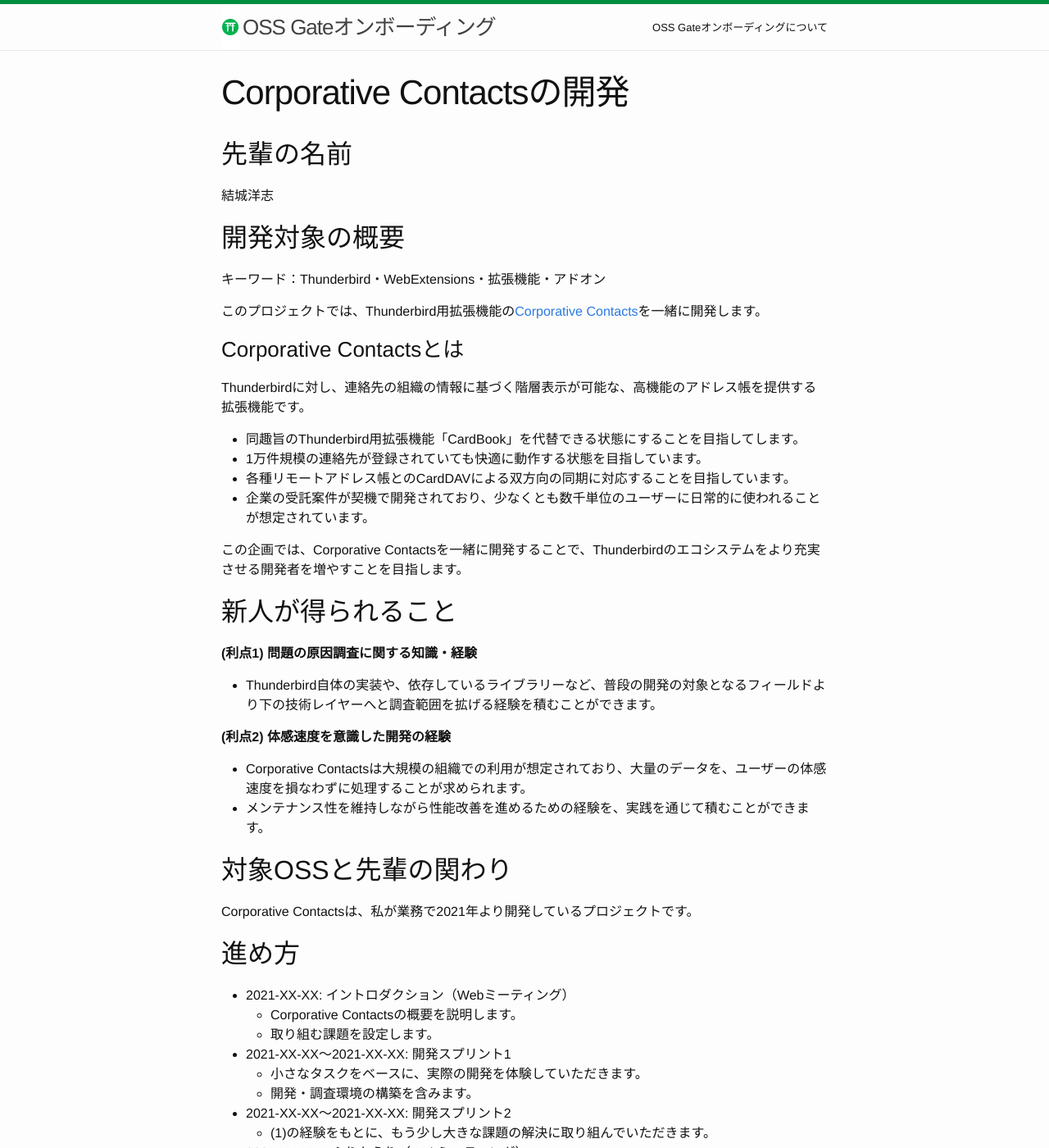
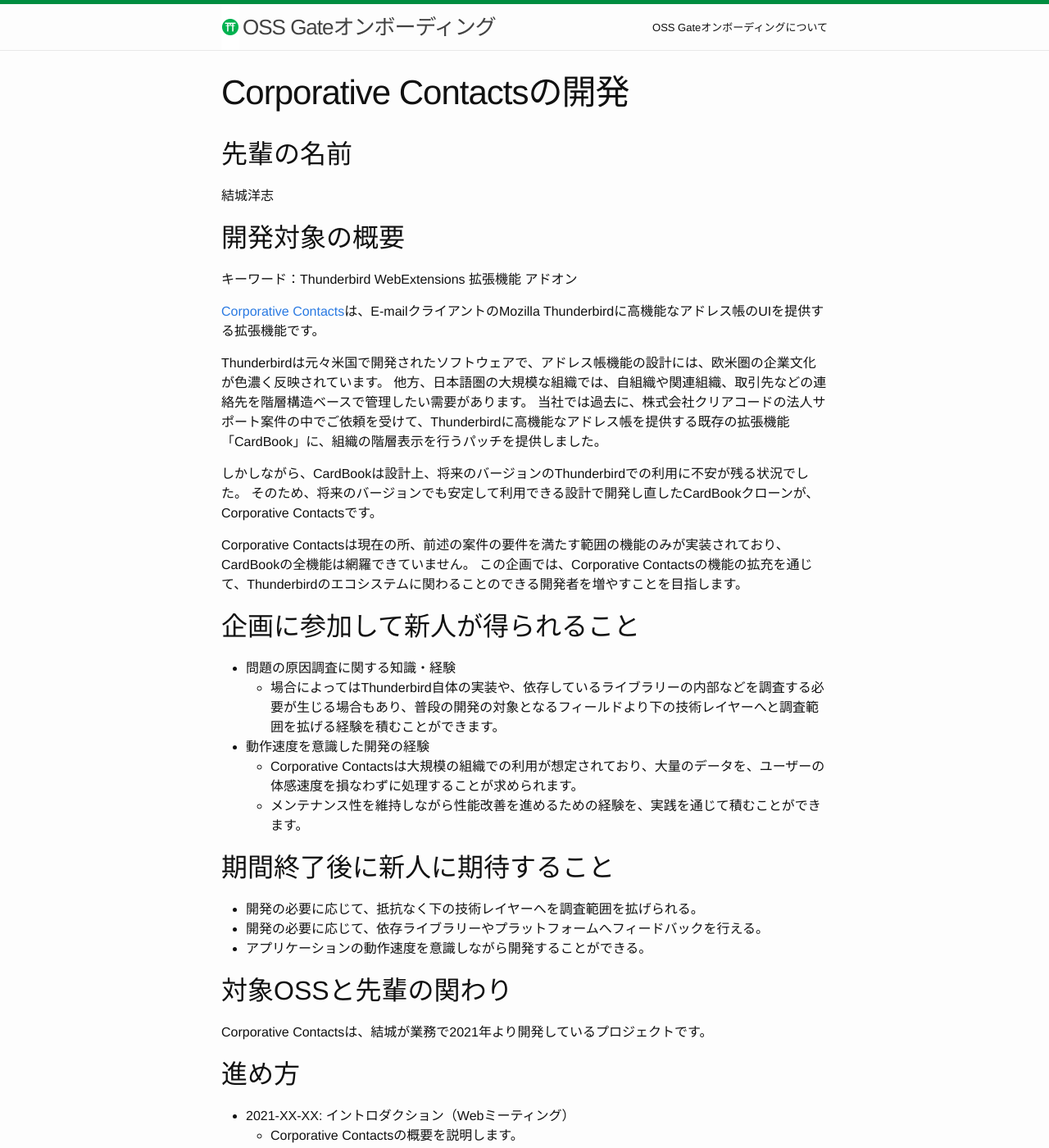
Before and after one commit to oss-gate/on-boarding, a Jekyll site: the page built from proposals/2021-08/piroor-corporative-contacts/index.md, in a window 1280 px wide and 1400 px high. Shown: the whole window at 82% size. Built offline with Jekyll 4.4.1, drawn with Linux system fonts in a browser that asks for light colours; Markdown is read by kramdown in place of the engine named in the settings; comment, search, counter and statistics services are not loaded; some of the changed text lies outside the part shown.

Commit message:
Rewrite proposal

```diff
--- a/proposals/2021-08/piroor-corporative-contacts/index.md
+++ b/proposals/2021-08/piroor-corporative-contacts/index.md
@@ -9,36 +9,38 @@ title: Corporative Contactsの開発
 
 ## 開発対象の概要
 
-キーワード：Thunderbird・WebExtensions・拡張機能・アドオン
+キーワード：Thunderbird WebExtensions 拡張機能 アドオン
 
-このプロジェクトでは、Thunderbird用拡張機能の[Corporative Contacts](https://gitlab.com/clear-code/tb-corporative-contacts/)を一緒に開発します。
+[Corporative Contacts](https://gitlab.com/clear-code/tb-corporative-contacts/)は、E-mailクライアントのMozilla Thunderbirdに高機能なアドレス帳のUIを提供する拡張機能です。
 
-### Corporative Contactsとは
+Thunderbirdは元々米国で開発されたソフトウェアで、アドレス帳機能の設計には、欧米圏の企業文化が色濃く反映されています。
+他方、日本語圏の大規模な組織では、自組織や関連組織、取引先などの連絡先を階層構造ベースで管理したい需要があります。
+当社では過去に、株式会社クリアコードの法人サポート案件の中でご依頼を受けて、Thunderbirdに高機能なアドレス帳を提供する既存の拡張機能「CardBook」に、組織の階層表示を行うパッチを提供しました。
 
-Thunderbirdに対し、連絡先の組織の情報に基づく階層表示が可能な、高機能のアドレス帳を提供する拡張機能です。
+しかしながら、CardBookは設計上、将来のバージョンのThunderbirdでの利用に不安が残る状況でした。
+そのため、将来のバージョンでも安定して利用できる設計で開発し直したCardBookクローンが、Corporative Contactsです。
 
-* 同趣旨のThunderbird用拡張機能「CardBook」を代替できる状態にすることを目指してします。
-* 1万件規模の連絡先が登録されていても快適に動作する状態を目指しています。
-* 各種リモートアドレス帳とのCardDAVによる双方向の同期に対応することを目指しています。
-* 企業の受託案件が契機で開発されており、少なくとも数千単位のユーザーに日常的に使われることが想定されています。
+Corporative Contactsは現在の所、前述の案件の要件を満たす範囲の機能のみが実装されており、CardBookの全機能は網羅できていません。
+この企画では、Corporative Contactsの機能の拡充を通じて、Thunderbirdのエコシステムに関わることのできる開発者を増やすことを目指します。
 
-この企画では、Corporative Contactsを一緒に開発することで、Thunderbirdのエコシステムをより充実させる開発者を増やすことを目指します。
+## 企画に参加して新人が得られること
 
-## 新人が得られること
+* 問題の原因調査に関する知識・経験
+  * 場合によってはThunderbird自体の実装や、依存しているライブラリーの内部などを調査する必要が生じる場合もあり、普段の開発の対象となるフィールドより下の技術レイヤーへと調査範囲を拡げる経験を積むことができます。
+* 動作速度を意識した開発の経験
+  * Corporative Contactsは大規模の組織での利用が想定されており、大量のデータを、ユーザーの体感速度を損なわずに処理することが求められます。
+  * メンテナンス性を維持しながら性能改善を進めるための経験を、実践を通じて積むことができます。
 
-**(利点1) 問題の原因調査に関する知識・経験**
+## 期間終了後に新人に期待すること
 
-* Thunderbird自体の実装や、依存しているライブラリーなど、普段の開発の対象となるフィールドより下の技術レイヤーへと調査範囲を拡げる経験を積むことができます。
-
-**(利点2) 体感速度を意識した開発の経験**
-
-* Corporative Contactsは大規模の組織での利用が想定されており、大量のデータを、ユーザーの体感速度を損なわずに処理することが求められます。
-* メンテナンス性を維持しながら性能改善を進めるための経験を、実践を通じて積むことができます。
+* 開発の必要に応じて、抵抗なく下の技術レイヤーへを調査範囲を拡げられる。
+* 開発の必要に応じて、依存ライブラリーやプラットフォームへフィードバックを行える。
+* アプリケーションの動作速度を意識しながら開発することができる。
 
 
 ## 対象OSSと先輩の関わり
 
-Corporative Contactsは、私が業務で2021年より開発しているプロジェクトです。
+Corporative Contactsは、結城が業務で2021年より開発しているプロジェクトです。
 
 ## 進め方
 
@@ -48,17 +50,17 @@ Corporative Contactsは、私が業務で2021年より開発しているプロ
 * 2021-XX-XX〜2021-XX-XX: 開発スプリント1
   * 小さなタスクをベースに、実際の開発を体験していただきます。
   * 開発・調査環境の構築を含みます。
+  * 例えば、[「ツール」→「すべてのアドレス帳で連絡先の重複を検索する」機能の実装](https://gitlab.com/clear-code/tb-corporative-contacts/-/issues/45)の場合、Thunderbirdが提供している各種APIを利用して機能を実装します。
 * 2021-XX-XX〜2021-XX-XX: 開発スプリント2
   * (1)の経験をもとに、もう少し大きな課題の解決に取り組んでいただきます。
+  * 例えば、[CardDAVでの、リモート・ローカル両方での変更のコンフリクト時への対応](https://gitlab.com/clear-code/tb-corporative-contacts/-/issues/22)の場合、IndexedDBやThunderbirdが提供している各種APIを利用して状態を保存し、機能を実装します。
 * 2021-XX-XX：ふりかえり（Webミーティング）
   * 今回の取り組み全体を振り返ります。
 
-取り組む課題としては、例えば次のようなタスクを想定しています。
+issueは随時追加・クローズされるため、その時点でオープンされている物の中から選択します。
 
- * CardDAVでの、リモート・ローカル両方での変更のコンフリクト時への対応
-   https://gitlab.com/clear-code/tb-corporative-contacts/-/issues/22
- * 「ツール」→「すべてのアドレス帳で連絡先の重複を検索する」機能の実装
-   https://gitlab.com/clear-code/tb-corporative-contacts/-/issues/45
+上記日程およびissueは、応募の参考にするための例です。
+応募者との面談により、実際の実施日や取り扱うissueは変更になる可能性があります。
 
 
 ## 支援期間
@@ -73,6 +75,5 @@ Corporative Contactsは、私が業務で2021年より開発しているプロ
 
 ## 募集期間
 
-2021-XX-XX (X曜日) まで。
-
-2021-XX-XX (X曜日) に選考・連絡。
+* 2021-XX-XX (X曜日) まで。
+* 2021-XX-XX (X曜日) に選考・連絡。
```
